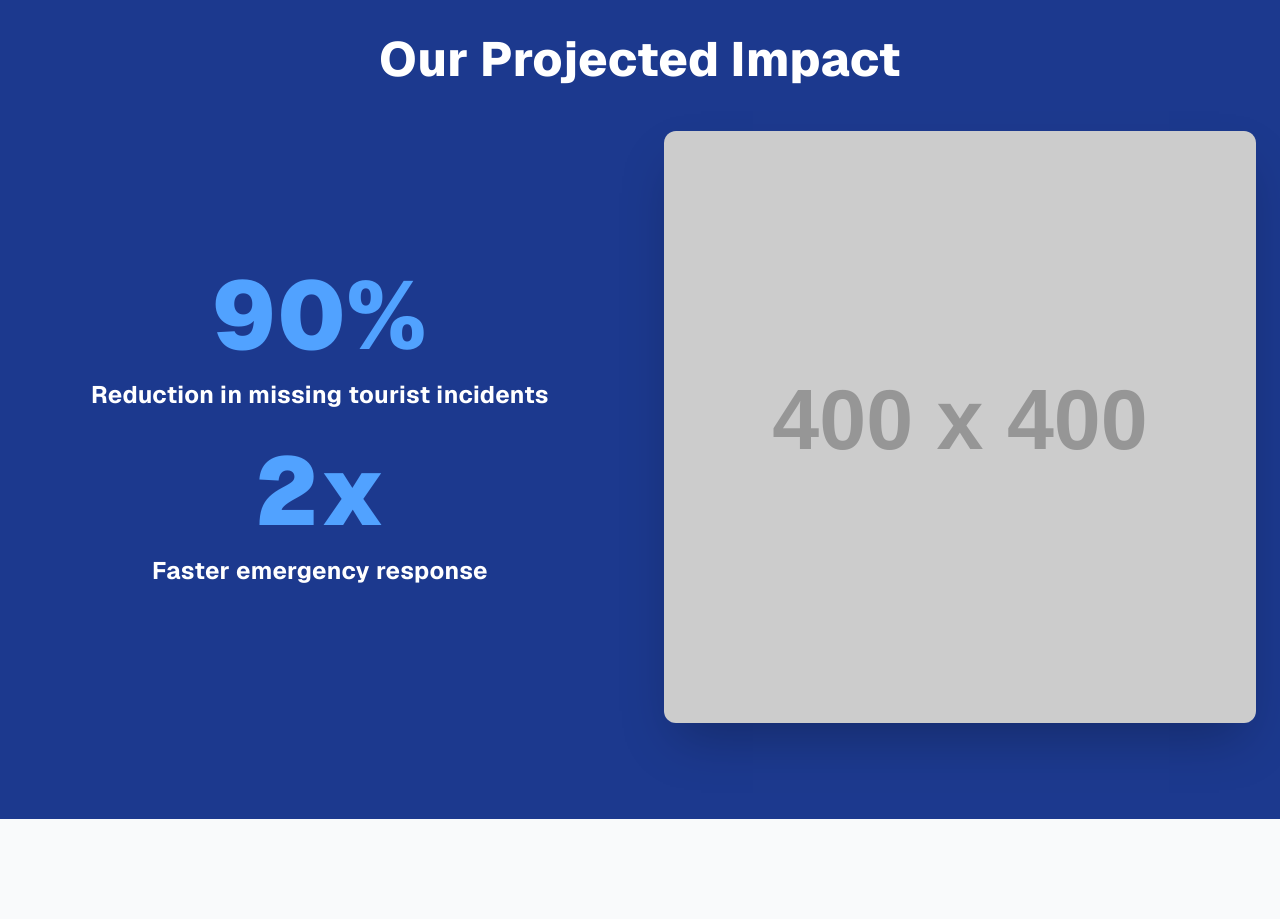
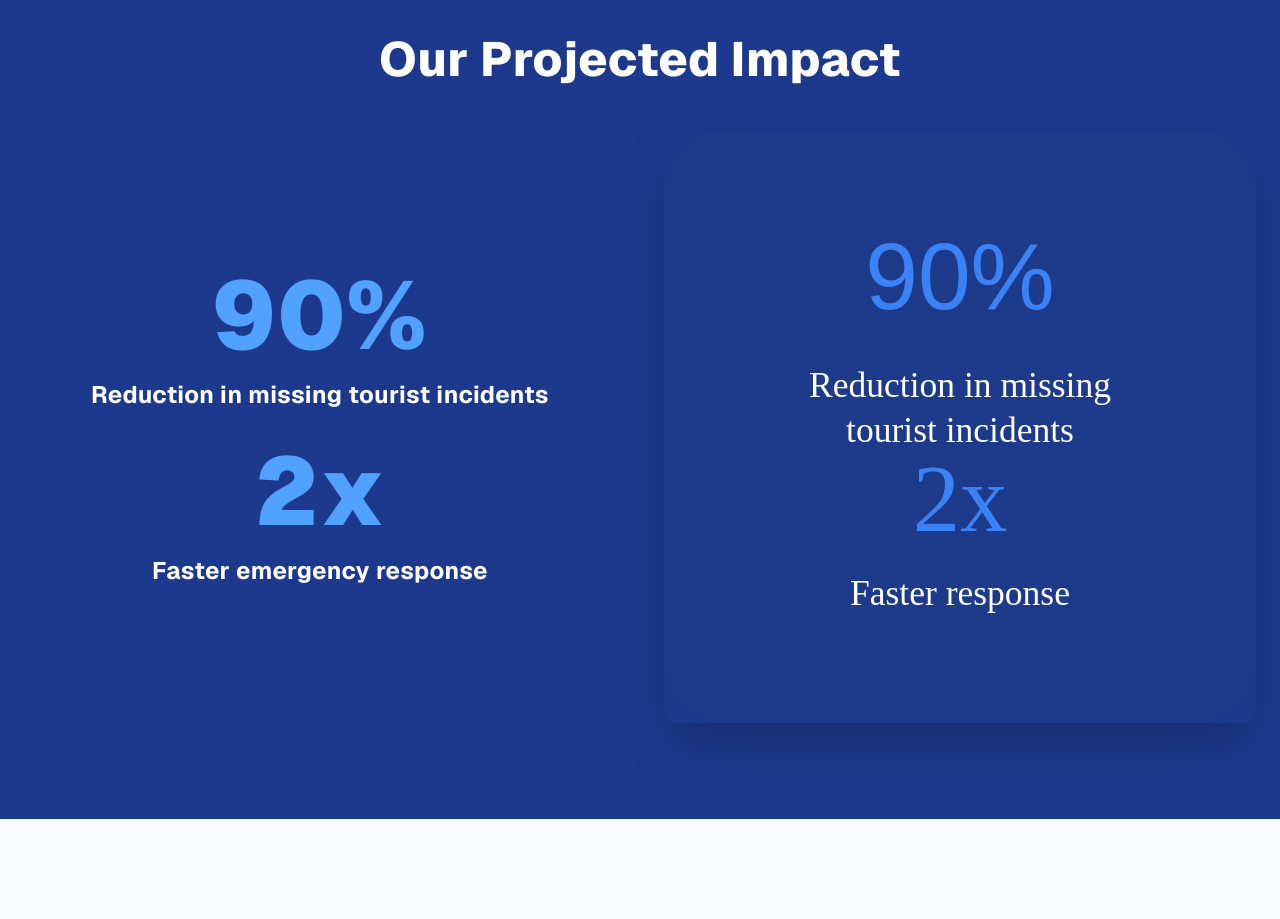
Before and after one commit to XD-coder/sih, a Next.js app: page / in a window 1280 px wide. Shown: the part 4180-5099 px from the top of the page. Built offline with nearby package versions, Linux system fonts and the light colour scheme.

Commit message:
feat: replace impact infographic with custom SVG for visual consistency

```diff
--- a/src/components/ImpactSection.tsx
+++ b/src/components/ImpactSection.tsx
@@ -16,7 +16,7 @@ const ImpactSection: React.FC = () => (
         </div>
         <div className="flex justify-center">
           <Image
-            src="https://placehold.co/400x400/1E3A8A/FFFFFF?text=Infographic"
+            src="/impact-infographic.svg"
             alt="Infographic showing social, economic, environmental, and convenience benefits"
             width={400}
             height={400}
```
Also changed, not shown: public/impact-infographic.svg (added), 1 other file (tests, documents, lock files or other folders).
